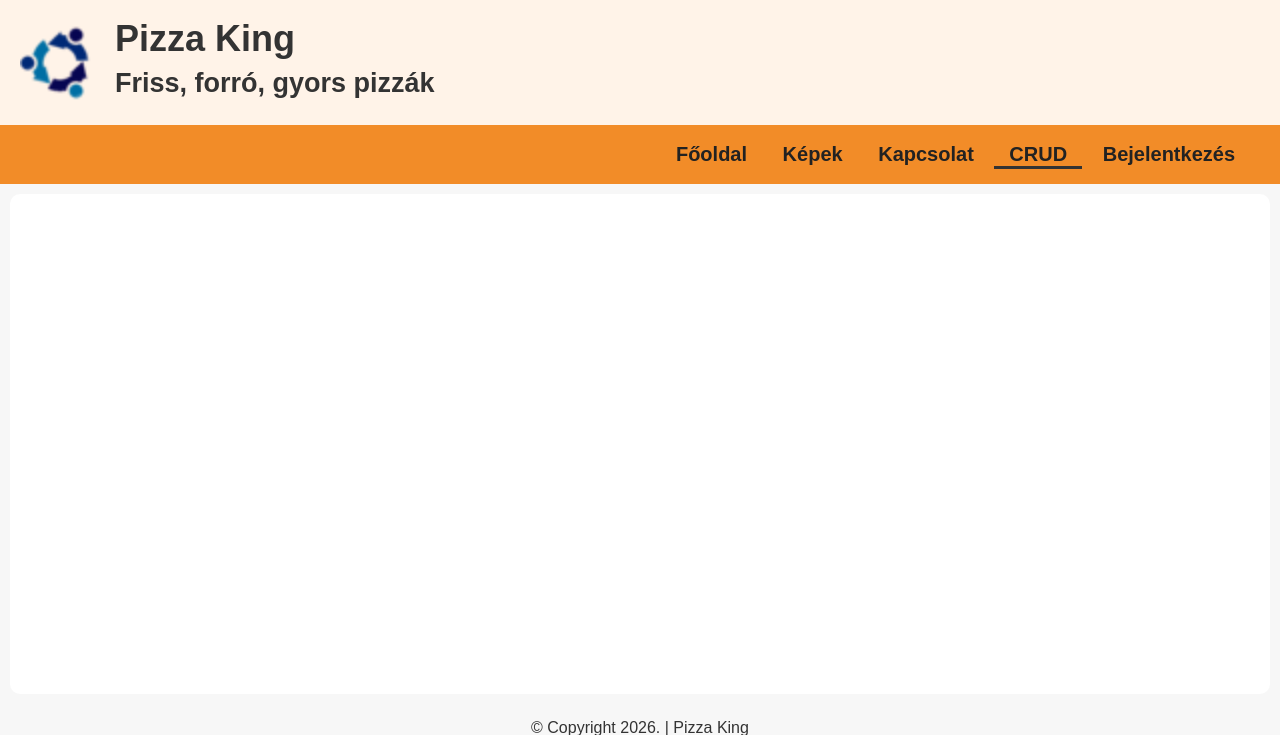
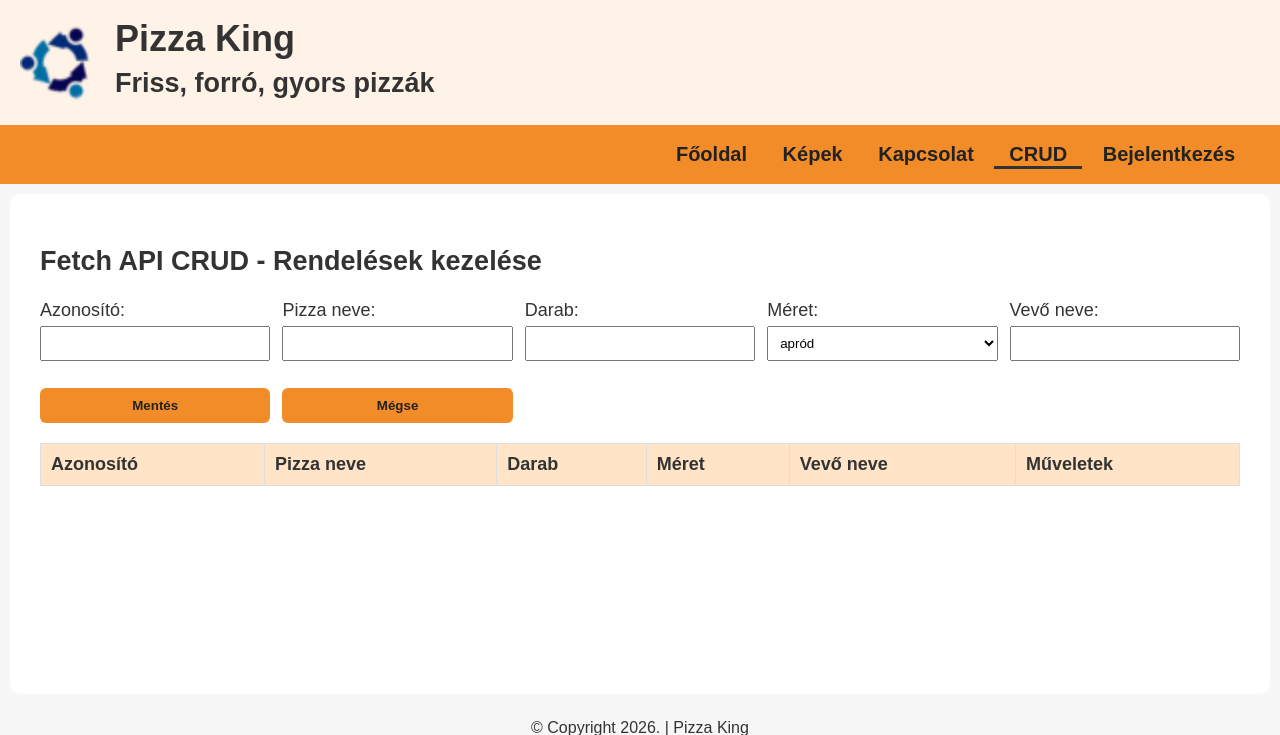
Before and after one commit to Zsombor29/WEB-Programoz-s-gyakorlat-DM372H-YISAVD, a PHP site: page /crud in a window 1280 px wide. Shown: the top 735 px of the page. Run offline with PHP 8.4, Linux system fonts and the light colour scheme; lists and menus that the app fills with data are empty; some web fonts are replaced.

Commit message:
templates

```diff
--- a/templates/pages/404.tpl.php
+++ b/templates/pages/404.tpl.php
@@ -1 +1,2 @@
 <h2><?= $keres['szoveg'] ?></h2>
+<p>A keresett oldal nem érhető el. Válassz egy menüpontot a navigációból.</p>
--- a/templates/pages/crud.tpl.php
+++ b/templates/pages/crud.tpl.php
@@ -0,0 +1,52 @@
+<h2>Fetch API CRUD - Rendelések kezelése</h2>
+
+<div id="uzenet"></div>
+
+<form id="rendelesForm" class="crud-form">
+    <div>
+        <label>Azonosító:</label><br>
+        <input type="number" id="az" readonly>
+    </div>
+
+    <div>
+        <label>Pizza neve:</label><br>
+        <input type="text" id="pizzanev" required>
+    </div>
+
+    <div>
+        <label>Darab:</label><br>
+        <input type="number" id="darab" min="1" required>
+    </div>
+
+    <div>
+        <label>Méret:</label><br>
+        <select id="meret" required>
+            <option value="apród">apród</option>
+            <option value="főnemes">főnemes</option>
+            <option value="lovag">lovag</option>
+            <option value="király">király</option>
+        </select>
+    </div>
+
+    <div>
+        <label>Vevő neve:</label><br>
+        <input type="text" id="vevonev" required>
+    </div>
+
+    <button type="submit" id="mentesGomb">Mentés</button>
+    <button type="button" onclick="formTorles()">Mégse</button>
+</form>
+
+<table class="crud-table">
+    <thead>
+        <tr>
+            <th>Azonosító</th>
+            <th>Pizza neve</th>
+            <th>Darab</th>
+            <th>Méret</th>
+            <th>Vevő neve</th>
+            <th>Műveletek</th>
+        </tr>
+    </thead>
+    <tbody id="rendelesTablaBody"></tbody>
+</table>
```
Also changed, not shown: templates/pages/belep.tpl.php (+7 -5 lines), templates/pages/belepes.tpl.php (+14 -10 lines), templates/pages/cimlap.tpl.php (+37 -11 lines).
